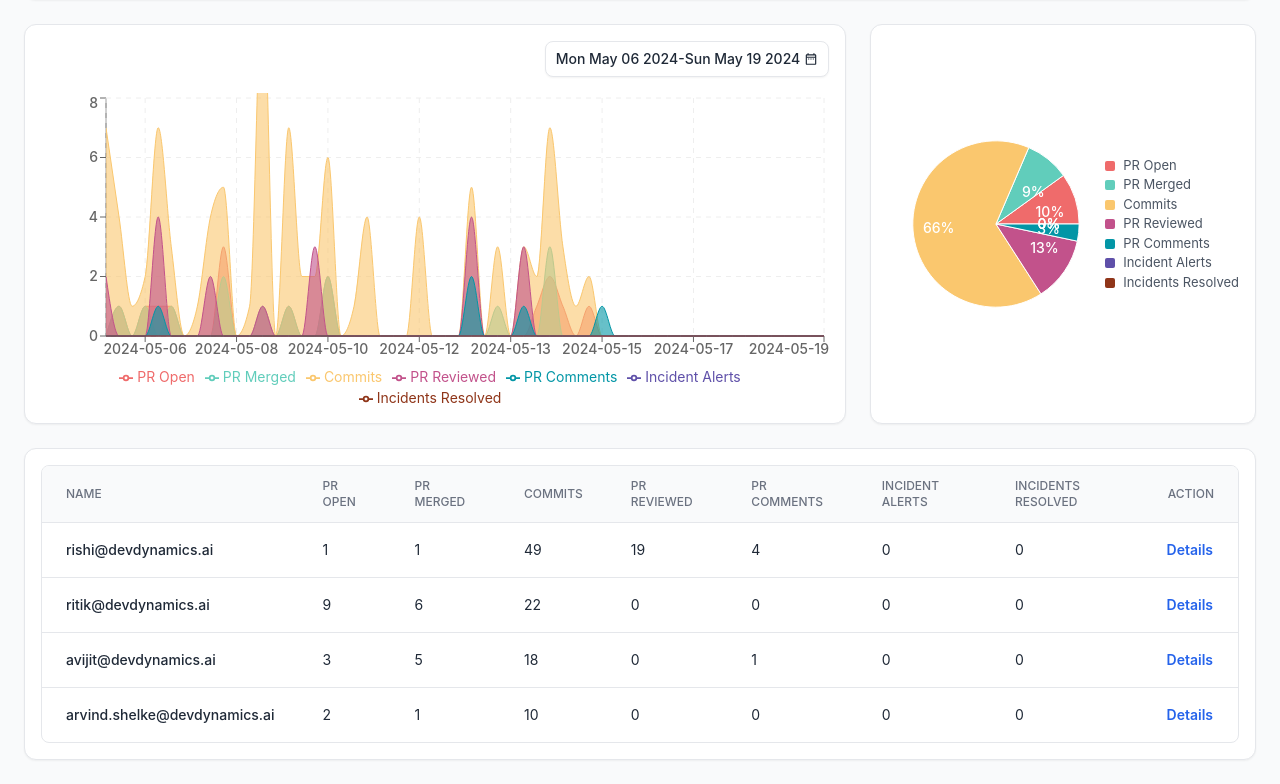
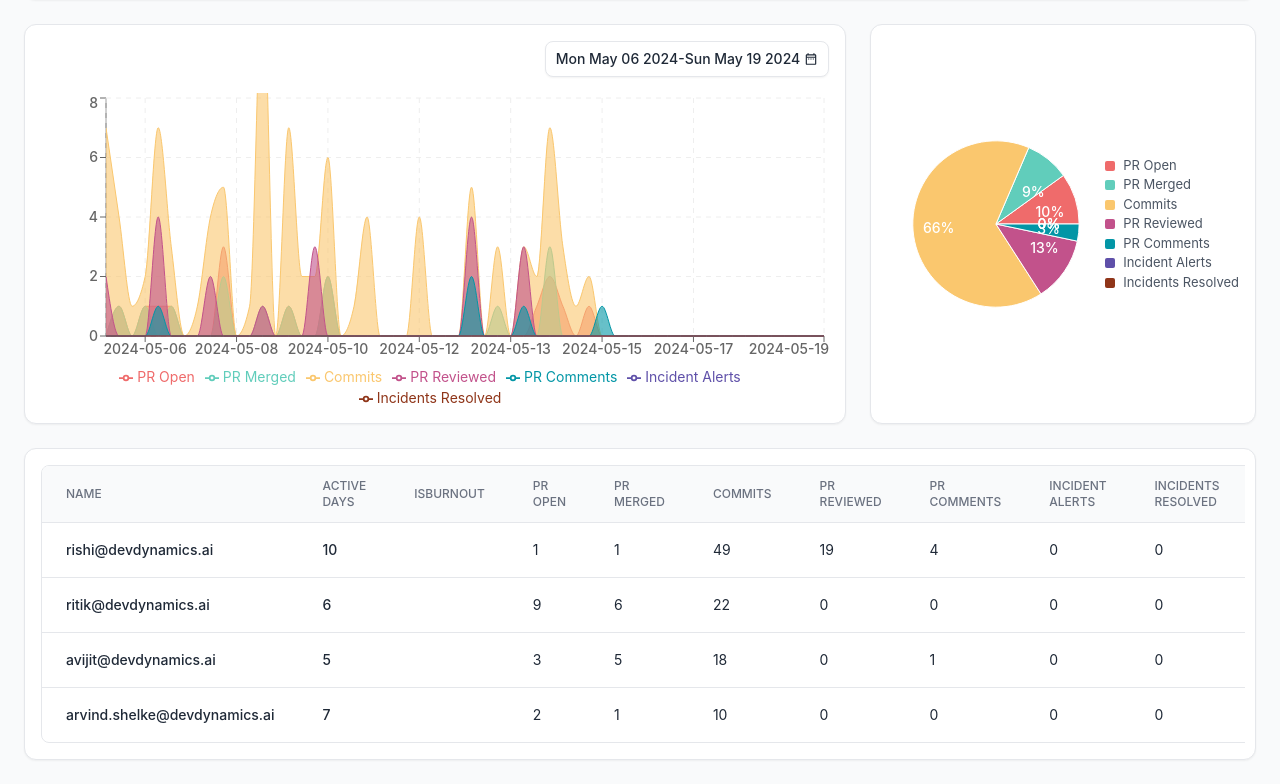
Before and after one commit to NoTSuRe0099/dev-dynamics-test, a React (Vite) app: page / in a window 1280 px wide. Shown: the part 1199-1983 px from the top of the page. Built offline with nearby package versions, Linux system fonts and the light colour scheme.

Commit message:
bug fixes

```diff
--- a/src/components/ActivityLogs/ActivityLogsPieChart.tsx
+++ b/src/components/ActivityLogs/ActivityLogsPieChart.tsx
@@ -1,11 +1,12 @@
 import React from 'react';
 import { Cell, Pie, PieChart, ResponsiveContainer } from 'recharts';
-import { IActivityMeta } from '../../services/api';
+import { processDayWiseActivity } from '../../functions';
+import {
+  IActivityMeta,
+  IDayWiseActivity
+} from '../../services/api';
 interface IActivityLogsPieChartProps {
-  userData: {
-    date: string;
-    activities: { count: string; fillColor: string; label: string }[];
-  }[];
+  dayWiseData: IDayWiseActivity[];
   activityMeta: IActivityMeta[];
 }
 
@@ -46,7 +47,7 @@ const renderCustomizedLabel = ({
 
 const ActivityLogsPieChart: React.FC<IActivityLogsPieChartProps> = ({
   activityMeta,
-  userData,
+  dayWiseData,
 }) => {
   interface IActivities extends IActivityMeta {
     label: string;
@@ -59,17 +60,21 @@ const ActivityLogsPieChart: React.FC<IActivityLogsPieChartProps> = ({
       total: 0,
     })) || [];
 
+  const userData = processDayWiseActivity(dayWiseData, activityMeta);
+
   if (activities) {
     activities.map((activity) => {
       userData?.forEach((user) =>
-        user.activities?.forEach((tActivity) => {
-          if (
-            tActivity.label.toLocaleLowerCase() ===
-            activity.label.toLocaleLowerCase()
-          ) {
-            activity.total += +tActivity.count;
+        user.activities?.forEach(
+          (tActivity: { label: string; count: string | number }) => {
+            if (
+              tActivity.label.toLocaleLowerCase() ===
+              activity.label.toLocaleLowerCase()
+            ) {
+              activity.total += +tActivity.count;
+            }
           }
-        })
+        )
       );
     });
   }
--- /dev/null
+++ b/src/components/UserStatistics.tsx
@@ -0,0 +1,20 @@
+import React from 'react';
+import { IActivityMeta, IAuthorWorklog } from '../services/api';
+
+interface IUserStatisticsProps {
+  userData: IAuthorWorklog[];
+  activityMeta: IActivityMeta[];
+}
+const UserStatistics: React.FC<IUserStatisticsProps> = ({ userData }) => {
+  console.log(
+    'aaaaaaaaaaaaaaaaa',
+    userData?.map((it) => {
+      const { dayWiseActivity, ...rest } = it;
+      return rest;
+    })
+  );
+
+  return <div>Commin Soon...</div>;
+};
+
+export default UserStatistics;
--- a/src/components/UserTable.tsx
+++ b/src/components/UserTable.tsx
@@ -27,6 +27,18 @@ const UserTable: React.FC<UserTableProps> = ({ users }) => {
                     >
                       Name
                     </th>
+                    <th
+                      scope="col"
+                      className="px-6 py-3 text-start text-xs font-medium text-gray-500 uppercase"
+                    >
+                      Active Days
+                    </th>
+                    <th
+                      scope="col"
+                      className="px-6 py-3 text-start text-xs font-medium text-gray-500 uppercase"
+                    >
+                      isBurnOut
+                    </th>
                     {users[0]?.totalActivity?.map((it) => (
                       <th
                         scope="col"
@@ -50,6 +62,12 @@ const UserTable: React.FC<UserTableProps> = ({ users }) => {
                       <td className="px-6 py-4 whitespace-nowrap text-sm font-medium text-gray-800">
                         {el?.name}
                       </td>
+                      <td className="px-6 py-4 whitespace-nowrap text-sm font-medium text-gray-800">
+                        {el?.activeDays?.days}
+                      </td>
+                      <td className="px-6 py-4 whitespace-nowrap text-sm font-medium text-gray-800">
+                        {el?.activeDays?.isBurnOut}
+                      </td>
                       {el?.totalActivity?.map((it, i) => (
                         <td
                           key={`_${it?.name}_${i}`}
@@ -58,6 +76,7 @@ const UserTable: React.FC<UserTableProps> = ({ users }) => {
                           {it?.value}
                         </td>
                       ))}
+
                       <td className="px-6 py-4 whitespace-nowrap text-end text-sm font-medium">
                         <button
                           onClick={() => openDetailsPage(el)}
--- a/src/pages/Dashboard.tsx
+++ b/src/pages/Dashboard.tsx
@@ -6,7 +6,6 @@ import ActilityLogsPieChart from '../components/ActivityLogs/ActivityLogsPieChar
 import CalendarComponent from '../components/CalenderComponent';
 import Navbar from '../components/Navbar';
 import UserTable from '../components/UserTable';
-import { processDayWiseActivity } from '../functions';
 import {
   selectActivityMeta,
   selectDayWiseData,
@@ -38,10 +37,11 @@ const Dashboard: React.FC = () => {
         )}
         <ActilityLogsPieChart
           activityMeta={activityMeta}
-          userData={processDayWiseActivity(dayWiseData, activityMeta)}
+          dayWiseData={dayWiseData}
         />
       </div>
       <UserTable users={userData} />
+      {/* <UserStatistics userData={userData} activityMeta={activityMeta} /> */}
     </>
   );
 };
--- a/src/pages/UserDetails.tsx
+++ b/src/pages/UserDetails.tsx
@@ -6,7 +6,6 @@ import ActivityStatistics from '../components/ActivityLogs/ActivityLogs';
 import ActilityLogsPieChart from '../components/ActivityLogs/ActivityLogsPieChart';
 import CalendarComponent from '../components/CalenderComponent';
 import Navbar from '../components/Navbar';
-import { processDayWiseActivity } from '../functions';
 import {
   getUserDetails,
   selectActivityMeta,
@@ -47,10 +46,12 @@ const UserDetails: React.FC = () => {
             activityMeta={activityMeta || []}
           />
         )}
-        <ActilityLogsPieChart
-          activityMeta={activityMeta || []}
-          userData={processDayWiseActivity(userDetails?.dayWiseActivity || [])}
-        />
+        {userDetails?.dayWiseActivity && activityMeta && (
+          <ActilityLogsPieChart
+            activityMeta={activityMeta || []}
+            dayWiseData={userDetails?.dayWiseActivity || []}
+          />
+        )}
       </div>
     </>
   );
--- a/src/services/api.ts
+++ b/src/services/api.ts
@@ -2,6 +2,11 @@ export interface IActivity {
   label: string;
   fillColor: string;
   count: number;
+}
+export interface IActiveDays {
+  days: number;
+  isBurnOut: boolean;
+  insight: string[];
 }
 
 export interface IDayWiseActivity {
@@ -20,6 +25,7 @@ export interface IAuthorWorklog {
   name: string;
   totalActivity: ITotalActivity[];
   dayWiseActivity: IDayWiseActivity[];
+  activeDays: IActiveDays;
 }
 
 export interface ApiResponse {
```
